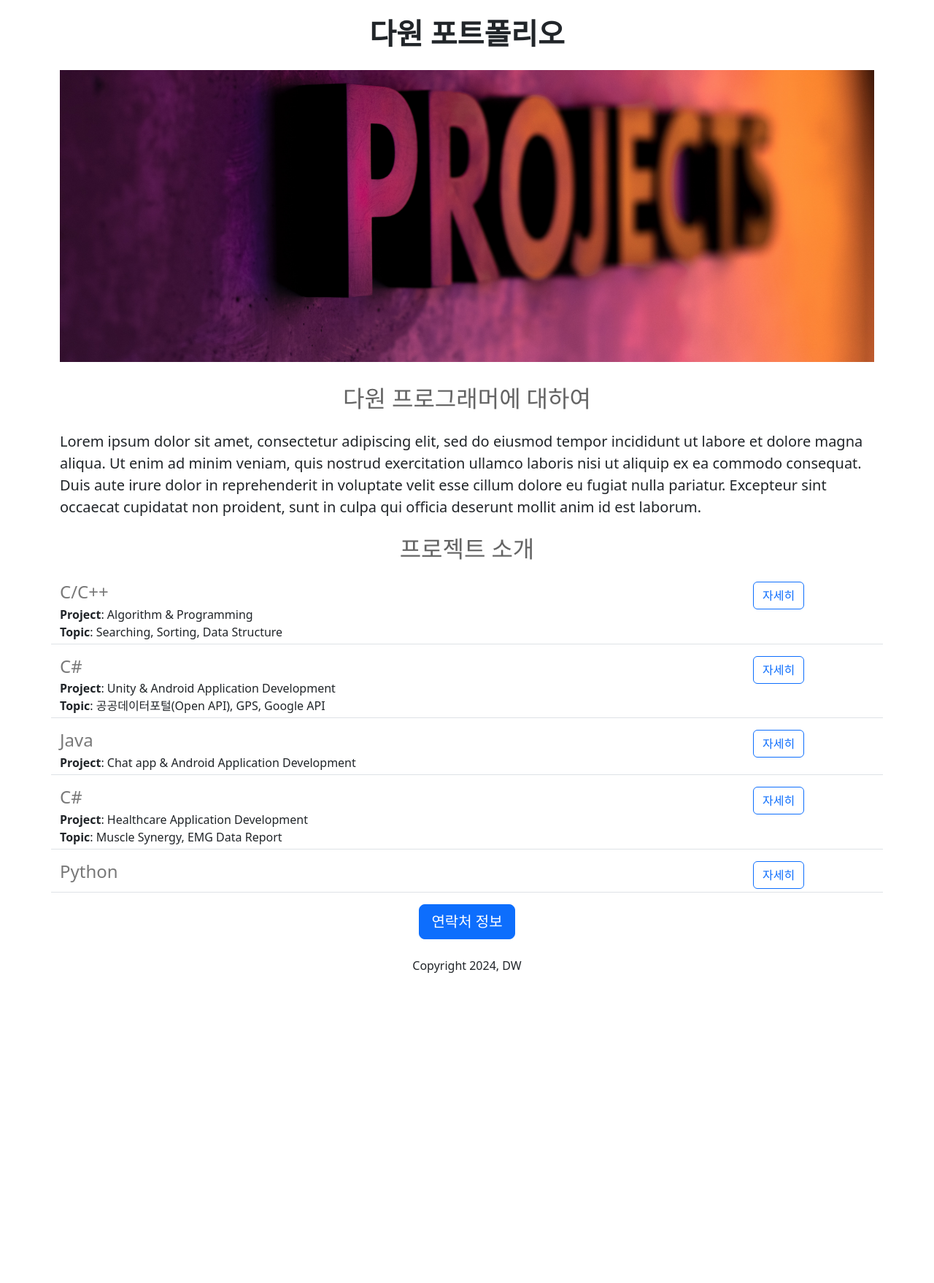
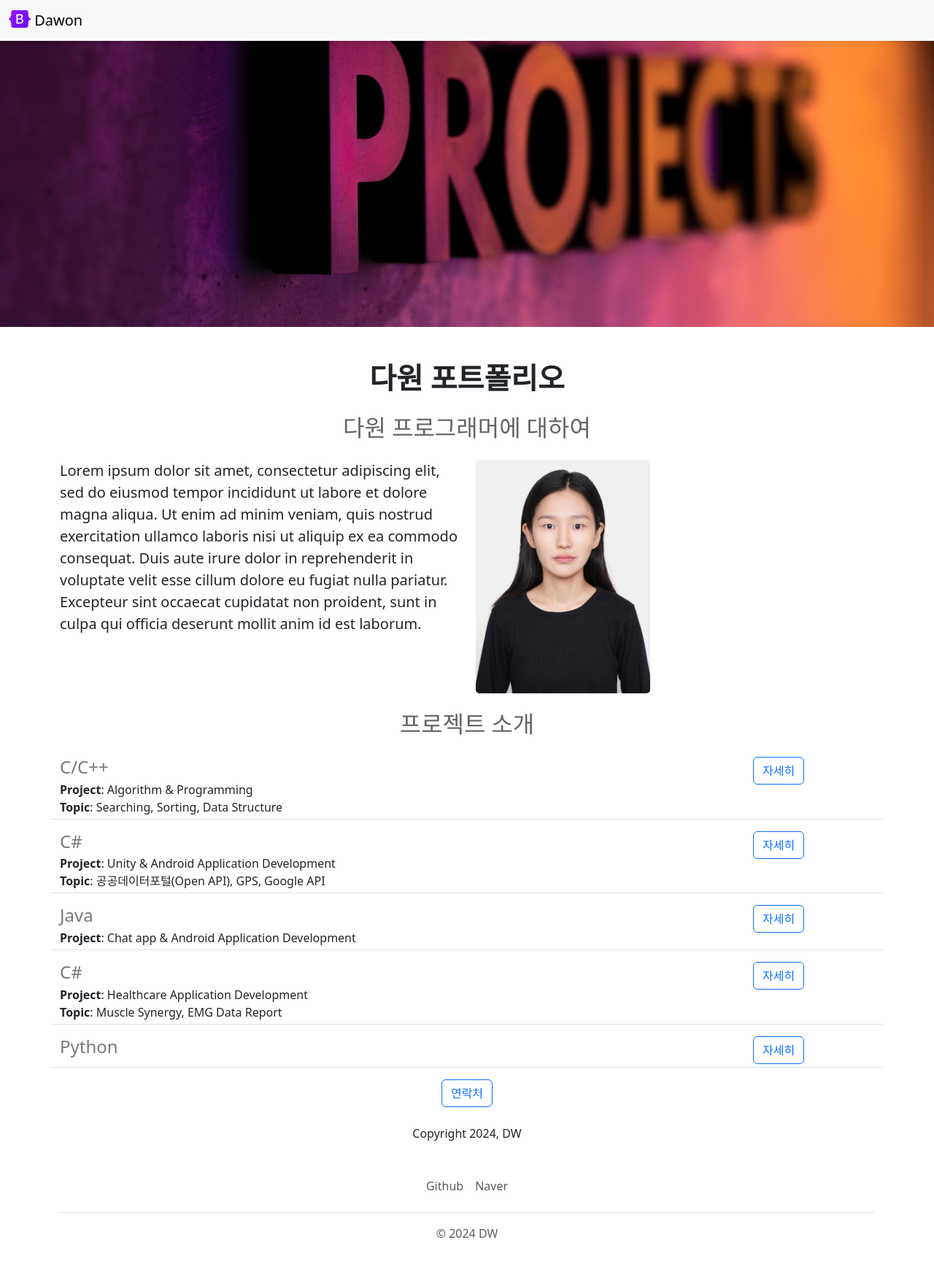
Before and after one commit to HeronSchool/dw-website-v2, a Flask app: page / in a window 1280 px wide. Shown: the whole page at 73% size. Before the commit the page ends 1333 px from the top, so only its background shows below. Run offline with Flask 3, Linux system fonts and the light colour scheme.

Commit message:
update with templates

```diff
--- /dev/null
+++ b/templates/footer.html
@@ -0,0 +1,9 @@
+<div class="container">
+  <footer class="py-3 my-4">
+    <ul class="nav justify-content-center border-bottom pb-3 mb-3">
+      <li class="nav-item"><a href="https://github.com/HeronSchool" class="nav-link px-2 text-body-secondary">Github</a></li>
+      <li class="nav-item"><a href="https://blog.naver.com/lid0927" class="nav-link px-2 text-body-secondary">Naver</a></li>
+    </ul>
+    <p class="text-center text-body-secondary">&copy; 2024 DW</p>
+  </footer>
+</div>
--- a/templates/home.html
+++ b/templates/home.html
@@ -23,16 +23,25 @@
   </head>
 
   <body>
+    {% include 'nav.html' %}
+    <img class="img-fluid mb-4" id="banner"
+      src="https://7fa01b7f-db63-46a0-a8e2-440dfeb9f7b9-00-2xfmrqirxgd2o.sisko.replit.dev/static/banner.jpg">
     <div class="container">
       <h1 class="text-center mt-4 mb-4">
         {{author_name}} 포트폴리오</h1>
-      <img class="img-fluid mb-4" id="banner"
-        src="https://7fa01b7f-db63-46a0-a8e2-440dfeb9f7b9-00-2xfmrqirxgd2o.sisko.replit.dev/static/banner.jpg">
       <h2 class="text-center mt-2 mb-4">
         {{author_name}} 프로그래머에 대하여</h2>
-      <p class="lead">
-        Lorem ipsum dolor sit amet, consectetur adipiscing elit, sed do eiusmod tempor incididunt ut labore et dolore magna aliqua. Ut enim ad minim veniam, quis nostrud exercitation ullamco laboris nisi ut aliquip ex ea commodo consequat. Duis aute irure dolor in reprehenderit in voluptate velit esse cillum dolore eu fugiat nulla pariatur. Excepteur sint occaecat cupidatat non proident, sunt in culpa qui officia deserunt mollit anim id est laborum.
-      </p>
+      <div class="row">
+        <div class="col-md-6">
+          <p class="lead">
+            Lorem ipsum dolor sit amet, consectetur adipiscing elit, sed do eiusmod tempor incididunt ut labore et dolore magna aliqua. Ut enim ad minim veniam, quis nostrud exercitation ullamco laboris nisi ut aliquip ex ea commodo consequat. Duis aute irure dolor in reprehenderit in voluptate velit esse cillum dolore eu fugiat nulla pariatur. Excepteur sint occaecat cupidatat non proident, sunt in culpa qui officia deserunt mollit anim id est laborum.
+          </p>
+        </div>
+        <div class="col-md-6 .d-sm-none .d-md-block">
+          <img src="/static/me.jpg" style="height:320px; border-radius:5px">
+        </div>
+      </div>
+
 
       <h2 class="text-center mt-4 mb-4">프로젝트 소개</h2>
       <p>
@@ -44,9 +53,10 @@
       </p>
 
       <div class="text-center">
-        <button class="btn btn-primary btn-lg">연락처 정보</button>
+        <a href="mailto:lid0927@naver.com?subject=About%20{{author_name}}%20Portfolio&body=Name%20%3A%20%3Cname%3E%0D%0AQuestion%20%3A%20%3Cquestion%3E%0D%0AContact%20%3A%20%3Ccontact%3E%0D%0ALink%20%3A%20%3Clink%3E" type="button" class="btn btn-outline-primary">연락처</a>
         <p class="mt-4">Copyright 2024, DW</p>
       </div>
     </div>
+    {% include 'footer.html' %}
   </body>
 </html>
--- /dev/null
+++ b/templates/nav.html
@@ -0,0 +1,9 @@
+<nav class="navbar shadow-sm fixed-top bg-body-tertiary">
+  <div class="container-fluid">
+    <a class="navbar-brand" href="#">
+      <img src="/static/logo.svg" alt="Logo" width="30" height="24" class="d-inline-block align-text-top">
+      Dawon
+    </a>
+  </div>
+</nav>
+<div style="height : 48px;"> </div>
--- a/templates/projectitem.html
+++ b/templates/projectitem.html
@@ -18,6 +18,6 @@
   </div>
 
   <div class="col-2">
-    <button type="button" class="btn btn-outline-primary">자세히</button>
+    <a href="https://google.com" type="button" class="btn btn-outline-primary">자세히</a>
   </div>
 </div>
```
Also changed, not shown: static/logo.svg (added), static/me.jpg (added).
